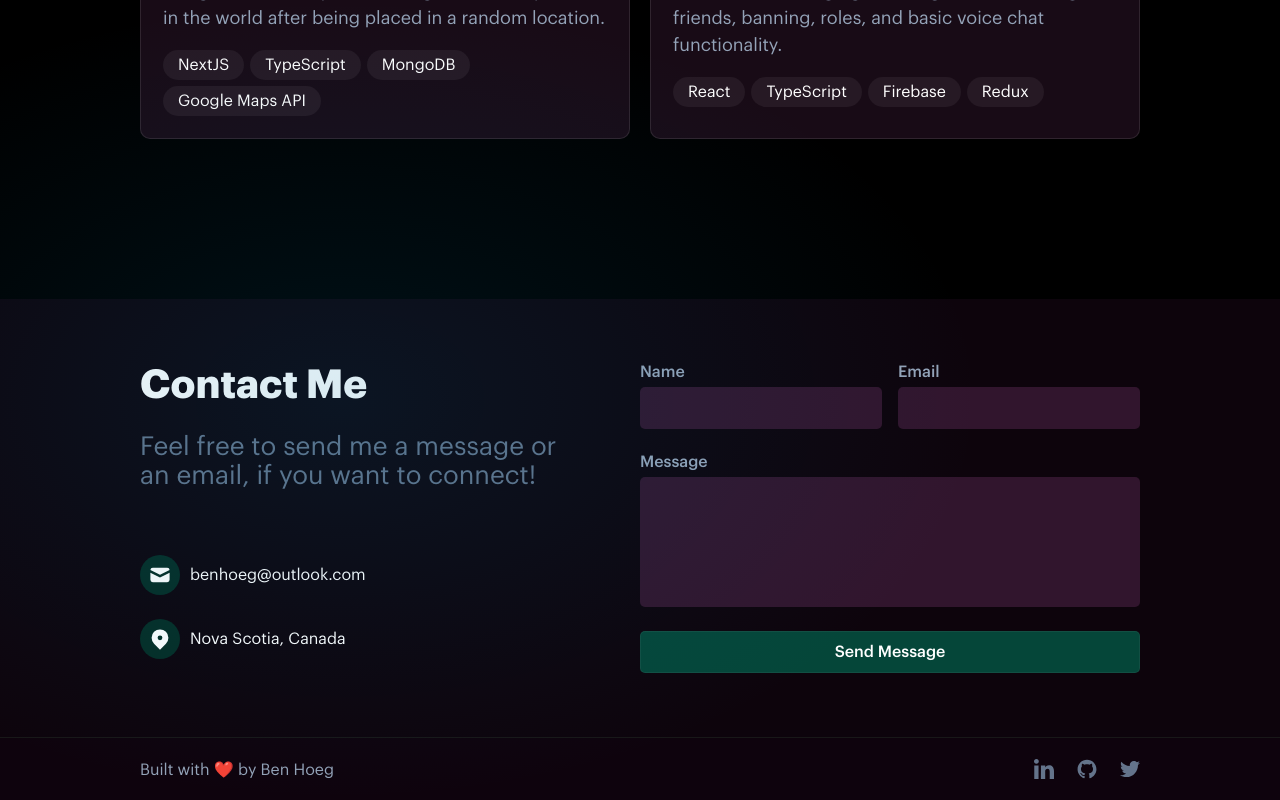
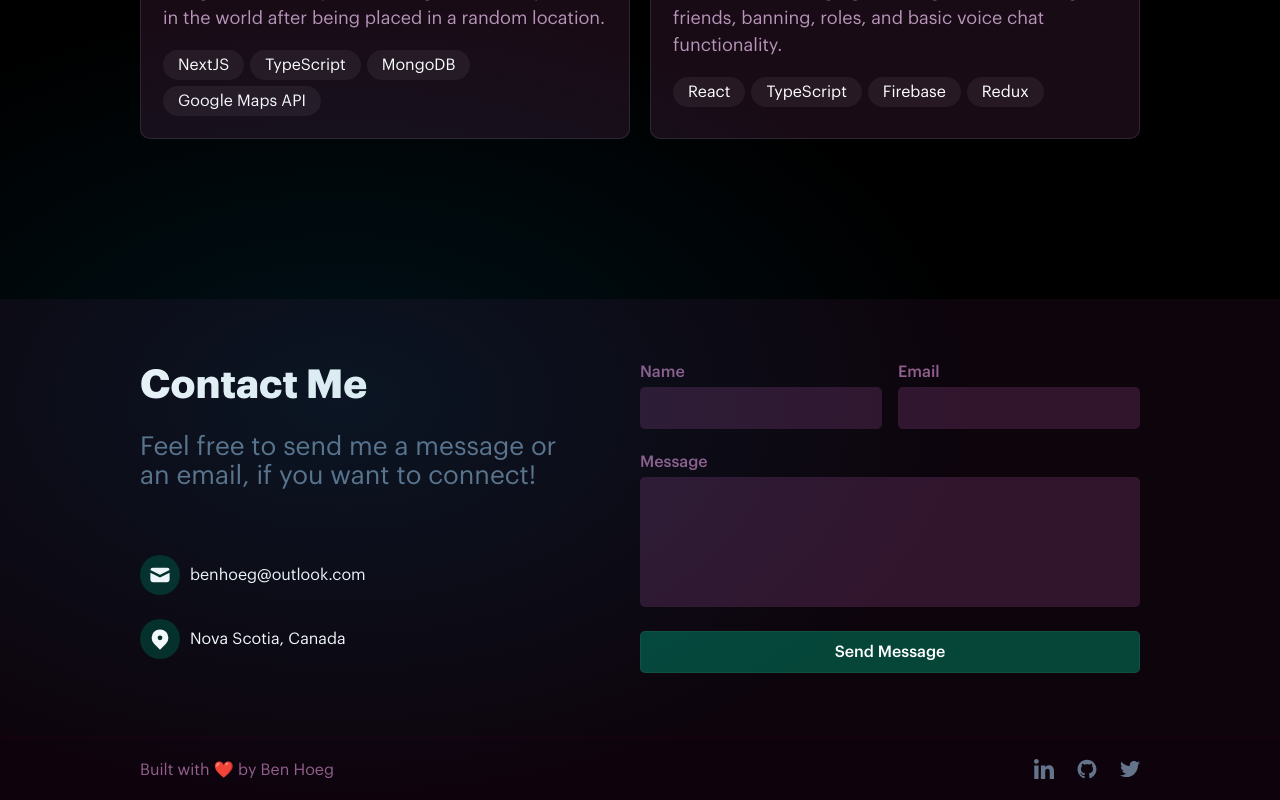
Before and after one commit to benlikescode/portfolio, a Next.js app: page / in a window 1280 px wide. Shown: the part 1617-2417 px from the top of the page. Built offline with nearby package versions, Linux system fonts and the light colour scheme.

Commit message:
Color Updates

```diff
--- a/components/Input/Input.Styled.tsx
+++ b/components/Input/Input.Styled.tsx
@@ -11,7 +11,7 @@ const StyledInput = styled.div<StyledProps>`
     font-weight: 500;
     margin-bottom: 6px;
     display: block;
-    color: var(--color2);
+    color: #945f8c;
   }
 
   .input-styled {
--- a/components/ProjectCard/ProjectCard.Styled.tsx
+++ b/components/ProjectCard/ProjectCard.Styled.tsx
@@ -39,7 +39,7 @@ const StyledProjectCard = styled.div`
   }
 
   .projectDesc {
-    color: var(--color2);
+    color: #b794b8;
     font-size: 18px;
     font-weight: 400;
     line-height: 27px;
--- a/components/Sections/About/About.Styled.tsx
+++ b/components/Sections/About/About.Styled.tsx
@@ -42,6 +42,7 @@ const StyledAbout = styled.div`
     color: var(--color3);
     font-size: 26px;
     line-height: 40px;
+    max-width: 80%;
 
     @media (max-width: ${({ theme }) => theme.breakpoint.s}) {
       font-size: 18px;
--- a/components/Sections/Footer/Footer.Styled.tsx
+++ b/components/Sections/Footer/Footer.Styled.tsx
@@ -6,7 +6,7 @@ const StyledFooter = styled.div`
   align-items: center;
   justify-content: center;
   padding: 0 2rem;
-  border-top: 1px solid #181818;
+  border-top: 1px solid #1d0010;
 
   footer {
     max-width: ${({ theme }) => theme.breakpoint.l};
@@ -29,7 +29,7 @@ const StyledFooter = styled.div`
 
   .footerText {
     font-size: 1rem;
-    color: var(--color2);
+    color: #945f8c;
 
     @media (max-width: ${({ theme }) => theme.breakpoint.s}) {
       font-size: 0.8rem;
--- a/components/Sections/Hero/Hero.Styled.tsx
+++ b/components/Sections/Hero/Hero.Styled.tsx
@@ -57,7 +57,7 @@ const StyledHero = styled.div`
   .subHeader {
     display: block;
     font-size: 6rem;
-    color: var(--color2);
+    color: #c590b5;
     font-weight: 500;
     margin-top: 2rem;
 
--- a/styles/globals.css
+++ b/styles/globals.css
@@ -45,7 +45,6 @@
   --background1: #0F172A;
   --background2: #0C1222;
   --background3: #1E293B;
-  --darkPurple: #7C3AED;
   --borderColor: #222222;
 }
 
```
